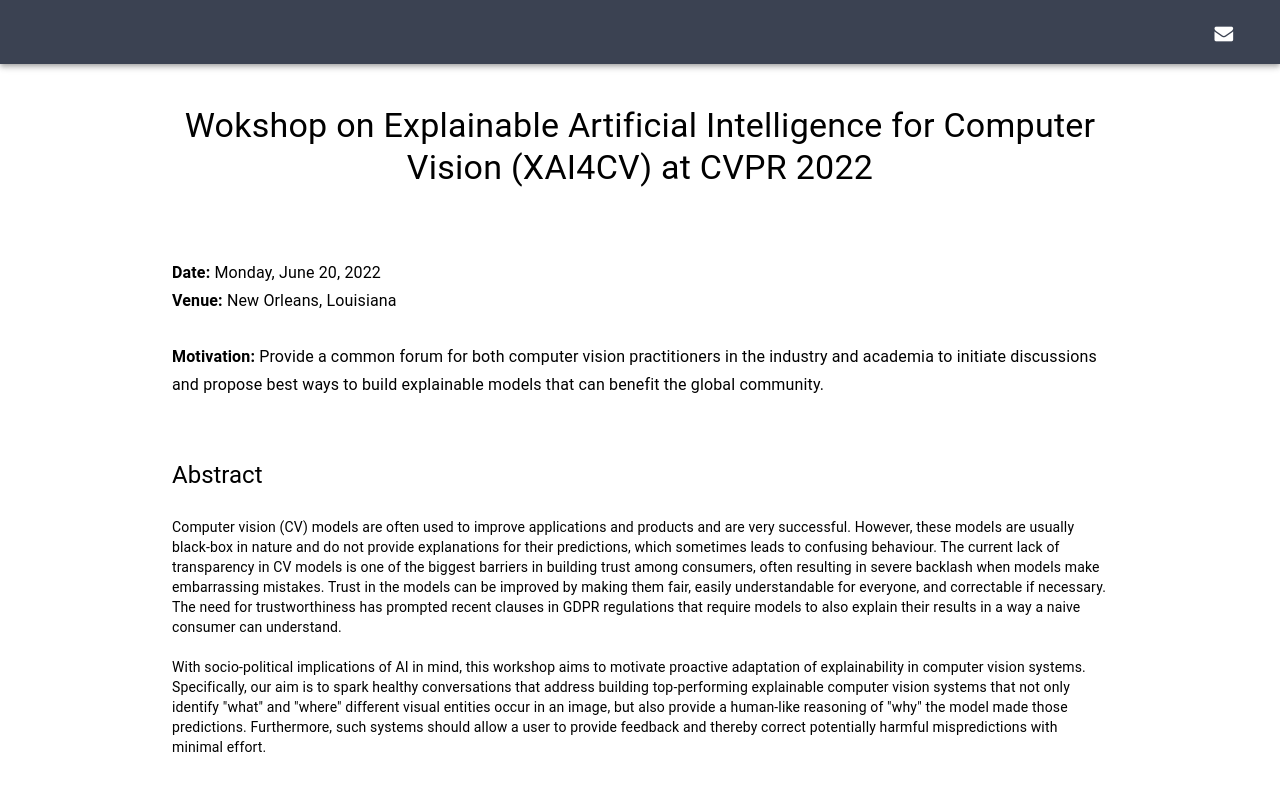
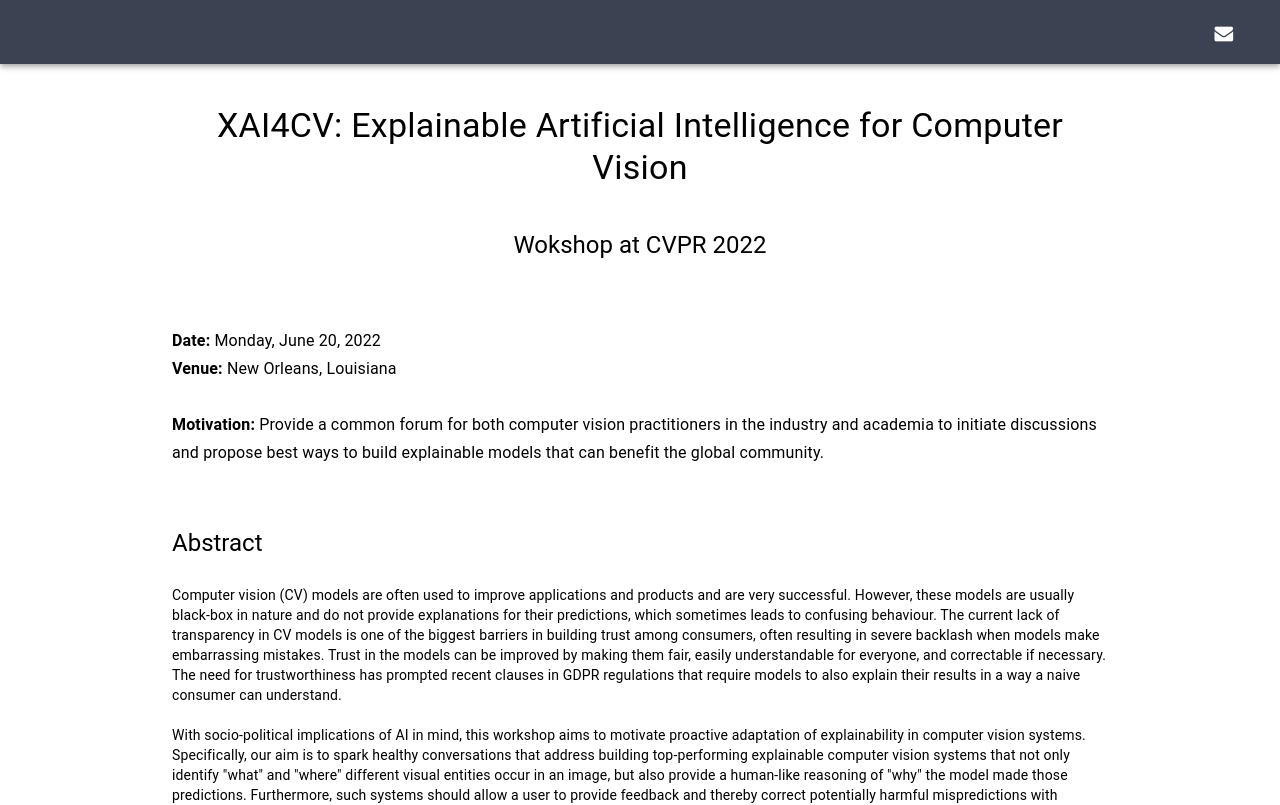
Before and after one commit to xai4cv/xai4cv.github.io, a React (Create React App) app: page /workshop in a window 1280 px wide. Shown: the top 805 px of the page. Built offline with nearby package versions, Linux system fonts and the light colour scheme.

Commit message:
Improve cvpr22 workshop page title

```diff
--- a/src/components/Workshop.js
+++ b/src/components/Workshop.js
@@ -68,7 +68,18 @@
                                             gutterBottom
                                             align="center"
                                             >
-                                            Wokshop on Explainable Artificial Intelligence for Computer Vision (XAI4CV) at CVPR 2022
+                                            XAI4CV: Explainable Artificial Intelligence for Computer Vision
+                                        </Typography>
+                                    </Grid>
+
+                                    <Grid item xs={12} md={12} lg={12} className={classes.gridItem}>
+                                        <Typography
+                                            className={classes.sectionHeader}
+                                            variant="h5"
+                                            gutterBottom
+                                            align="center"
+                                            >
+                                            Wokshop at CVPR 2022
                                         </Typography>
                                     </Grid>
 
```
